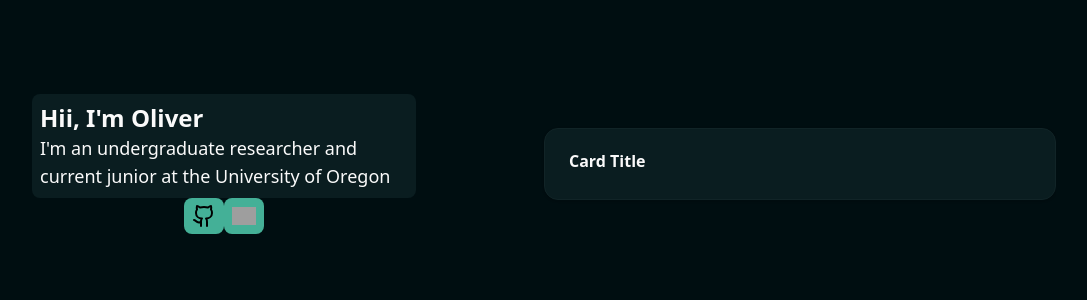
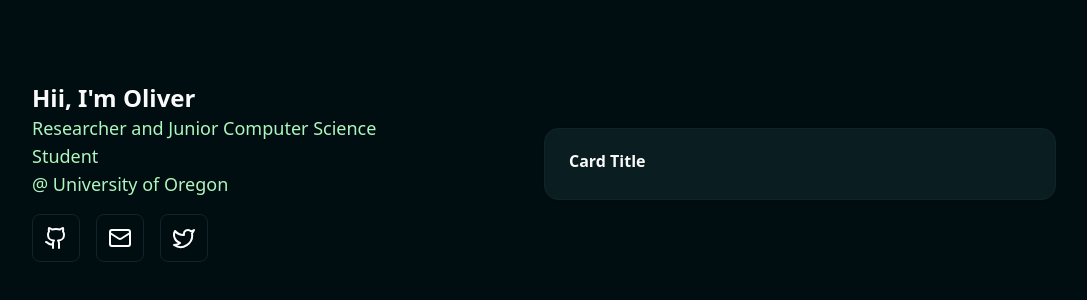
Before and after one commit to flamboh/olidotboo, a Next.js app: page / in a window 1280 px wide. Shown: the part 236-536 px from the top of the page, without its empty margins (96-1183 px from the left). Built offline with nearby package versions, Linux system fonts and the light colour scheme; grey boxes are pictures that could not be loaded.

Commit message:
update icons shape and add right cards

```diff
--- a/src/app/layout.tsx
+++ b/src/app/layout.tsx
@@ -13,7 +13,7 @@ const geistMono = Geist_Mono({
 });
 
 export const metadata: Metadata = {
-  title: "oliver",
+  title: "oliboo",
   description: "oliver's website",
 };
 
--- a/src/app/page.tsx
+++ b/src/app/page.tsx
@@ -7,35 +7,59 @@ export default function Home() {
   return (
     <div className="font-sans min-h-screen items-center justify-center bg-background grid grid-cols-2 mx-[10vw] space-x-[10vw] overflow-hidden">
       <div className="col-span-1 flex flex-col">
-        <div className="flex flex-col rounded-md p-2 bg-accent w-full">
-          <h1 className="text-2xl font-bold">{"Hii, I'm Oliver"}</h1>
-          <h2 className="text-lg text-balance">
-            {
-              "I'm an undergraduate researcher and current junior at the University of Oregon"
-            }
+        <div className="flex flex-col rounded-md py-4 w-full">
+          <h1 className="text-2xl font-bold text-foreground">
+            {"Hii, I'm Oliver"}
+          </h1>
+          <h2 className="text-lg text-accent-foreground">
+            {"Researcher and Junior Computer Science Student"}
+            <br />
+            {"@ University of Oregon"}
           </h2>
         </div>
-        <div className="flex items-center justify-center">
-          <Button variant="secondary" className="p-2" asChild>
+        <div className="flex items-center gap-4">
+          <Button variant="ghost" className="p-2 m-0 border size-12" asChild>
             <Link
               href="https://github.com/flamboh"
               target="_blank"
               rel="noopener noreferrer"
             >
-              <Image src="/github.svg" alt="Github" width={24} height={24} />
+              <Image
+                src="/github.svg"
+                alt="Github"
+                width={24}
+                height={24}
+                className="invert"
+              />
             </Link>
           </Button>
-          <Button variant="secondary" className="p-2" asChild>
+          <Button variant="ghost" className="p-2 m-0 border size-12" asChild>
             <Link
-              href="https://linkedin.com/in/oliboo"
+              href="mailto:hi@oli.boo"
               target="_blank"
               rel="noopener noreferrer"
             >
               <Image
-                src="/linkedin.svg"
-                alt="LinkedIn"
+                src="/mail.svg"
+                alt="Email"
                 width={24}
                 height={24}
+                className="invert"
+              />
+            </Link>
+          </Button>
+          <Button variant="ghost" className="p-2 m-0 border size-12" asChild>
+            <Link
+              href="https://x.com/flambohh"
+              target="_blank"
+              rel="noopener noreferrer"
+            >
+              <Image
+                src="/twitter.svg"
+                alt="Email"
+                width={24}
+                height={24}
+                className="invert"
               />
             </Link>
           </Button>
```
Also changed, not shown: public/mail.svg (added), public/twitter.svg (added).
